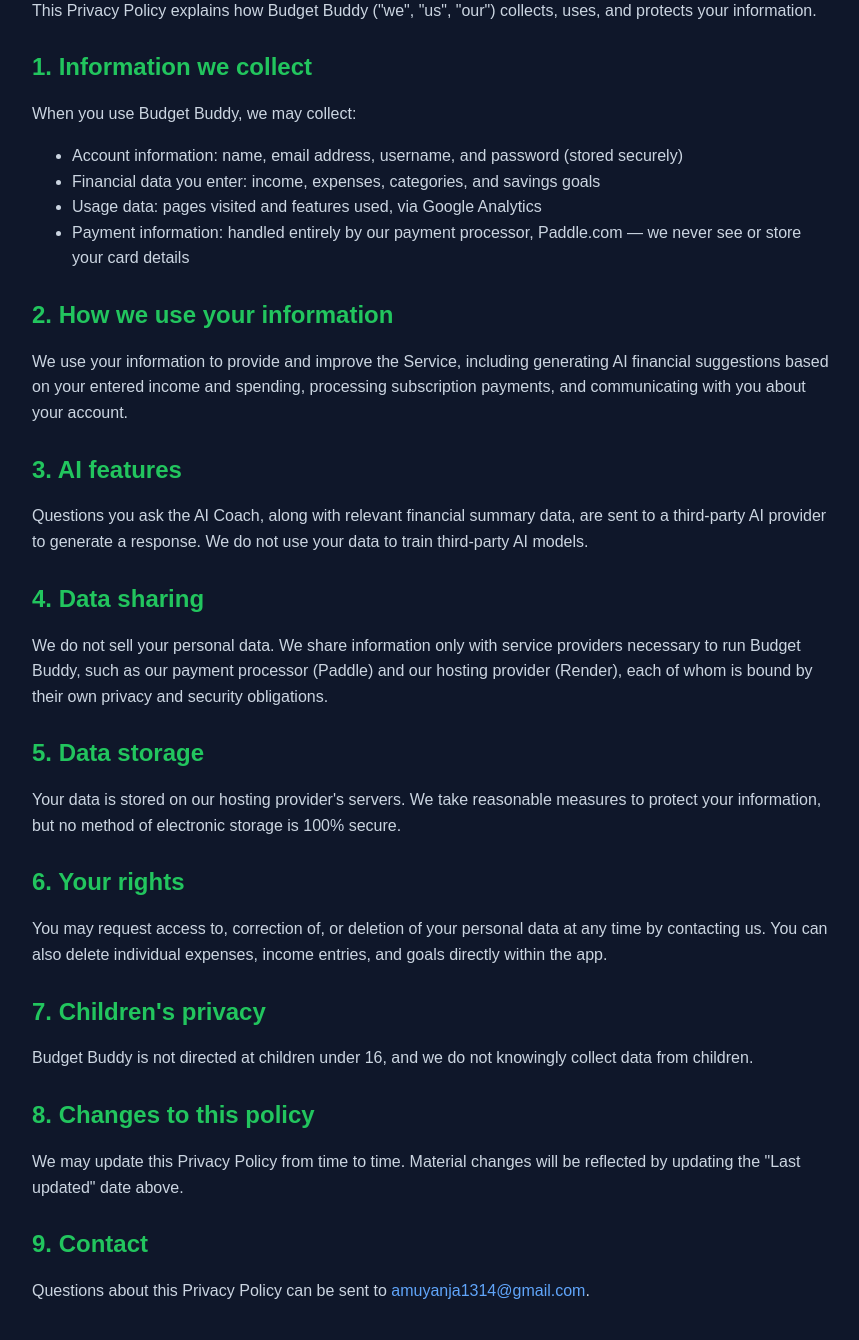
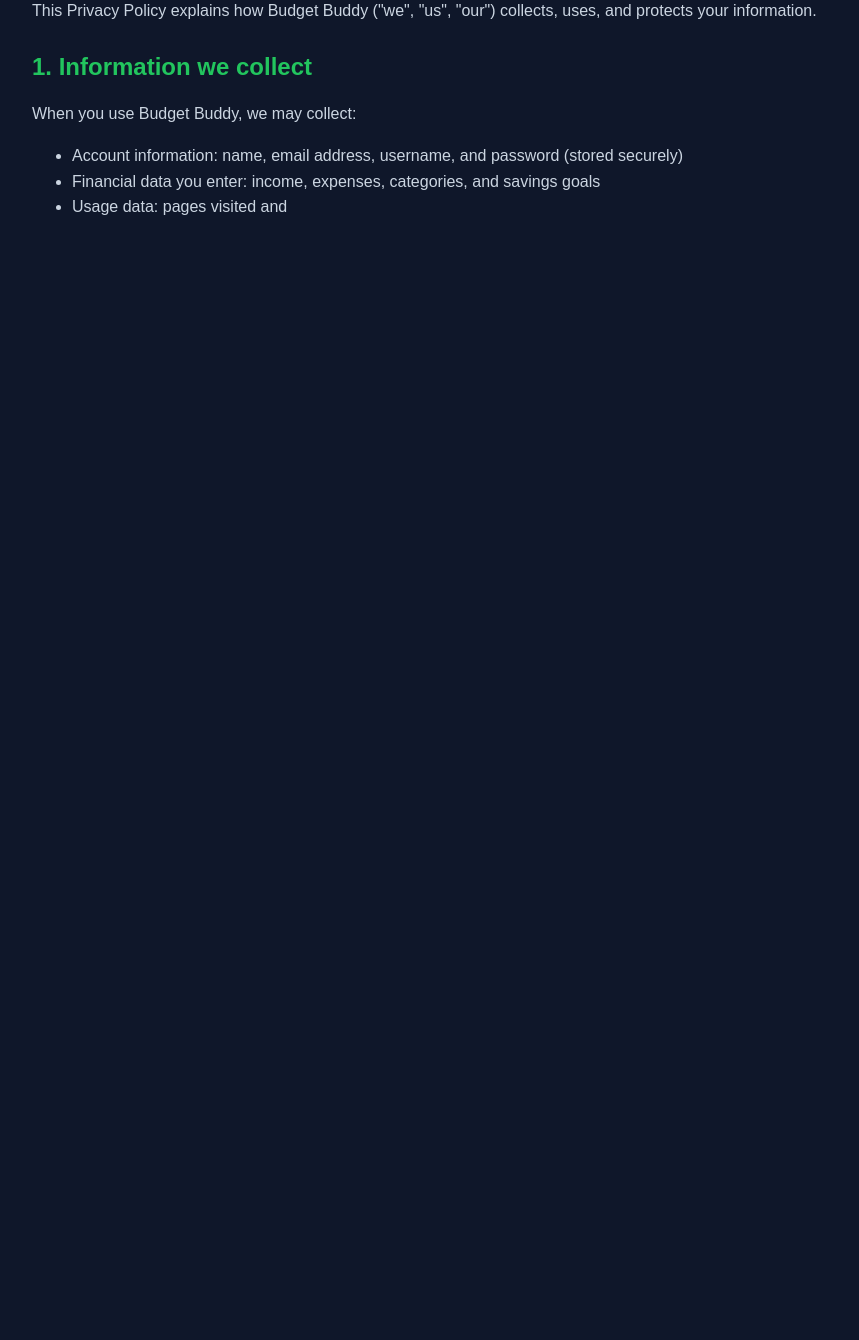
Before and after one commit to arielmuyanja-cloud/budget-buddy132, a Flask app: template templates/privacy.html in a window 1280 px wide. Shown: the part 165-1505 px from the top of the page, without its empty margins (208-1067 px from the left). After the commit the page ends 380 px from the top, so only its background shows below. Run offline with Flask 3, Linux system fonts and the light colour scheme; the template is opened without the code that fills it, so the values that code supplies are empty.

Commit message:
Update privacy policy by removing sensitive sections
Removed sections on usage data, payment information, AI features, data sharing, data storage, user rights, children's privacy, policy changes, and contact information.

```diff
--- a/templates/privacy.html
+++ b/templates/privacy.html
@@ -1,6 +1,14 @@
 <!DOCTYPE html>
 <html>
 <head>
+<!-- Google tag (gtag.js) -->
+<script async src="https://www.googletagmanager.com/gtag/js?id=G-TGJSMVVB44"></script>
+<script>
+  window.dataLayer = window.dataLayer || [];
+  function gtag(){dataLayer.push(arguments);}
+  gtag("js", new Date());
+  gtag("config", "G-TGJSMVVB44");
+</script>
     <title>Privacy Policy - Budget Buddy</title>
     <meta name="viewport" content="width=device-width, initial-scale=1.0">
     <style>
@@ -50,33 +58,4 @@
     <ul>
         <li>Account information: name, email address, username, and password (stored securely)</li>
         <li>Financial data you enter: income, expenses, categories, and savings goals</li>
-        <li>Usage data: pages visited and features used, via Google Analytics</li>
-        <li>Payment information: handled entirely by our payment processor, Paddle.com — we never see or store your card details</li>
-    </ul>
-
-    <h2>2. How we use your information</h2>
-    <p>We use your information to provide and improve the Service, including generating AI financial suggestions based on your entered income and spending, processing subscription payments, and communicating with you about your account.</p>
-
-    <h2>3. AI features</h2>
-    <p>Questions you ask the AI Coach, along with relevant financial summary data, are sent to a third-party AI provider to generate a response. We do not use your data to train third-party AI models.</p>
-
-    <h2>4. Data sharing</h2>
-    <p>We do not sell your personal data. We share information only with service providers necessary to run Budget Buddy, such as our payment processor (Paddle) and our hosting provider (Render), each of whom is bound by their own privacy and security obligations.</p>
-
-    <h2>5. Data storage</h2>
-    <p>Your data is stored on our hosting provider's servers. We take reasonable measures to protect your information, but no method of electronic storage is 100% secure.</p>
-
-    <h2>6. Your rights</h2>
-    <p>You may request access to, correction of, or deletion of your personal data at any time by contacting us. You can also delete individual expenses, income entries, and goals directly within the app.</p>
-
-    <h2>7. Children's privacy</h2>
-    <p>Budget Buddy is not directed at children under 16, and we do not knowingly collect data from children.</p>
-
-    <h2>8. Changes to this policy</h2>
-    <p>We may update this Privacy Policy from time to time. Material changes will be reflected by updating the "Last updated" date above.</p>
-
-    <h2>9. Contact</h2>
-    <p>Questions about this Privacy Policy can be sent to <a href="mailto:amuyanja1314@gmail.com">amuyanja1314@gmail.com</a>.</p>
-</div>
-</body>
-</html>
+        <li>Usage data: pages visited and
```
